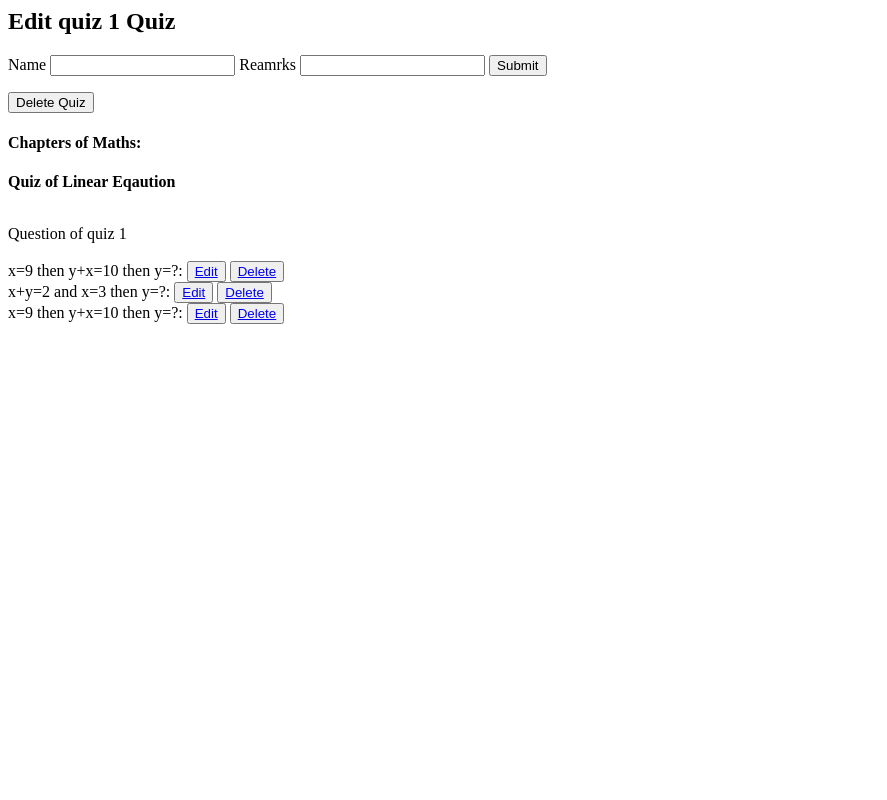
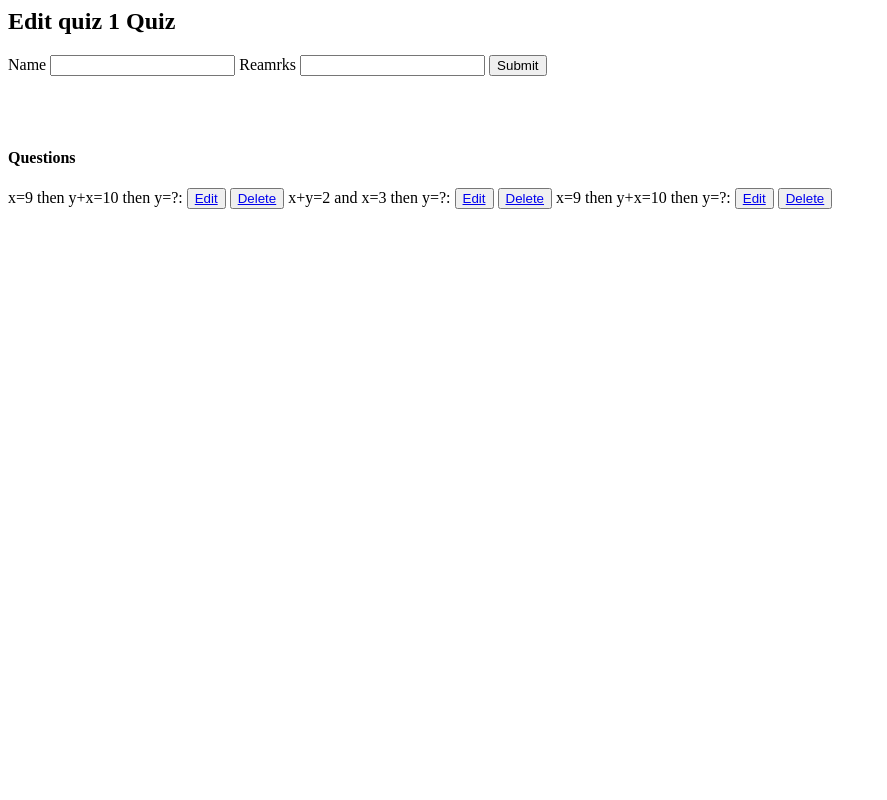
Before and after one commit to akrutipagar/Quiz_App, a Flask app: a page that uses templates/edit_quiz.html in a window 1280 px wide. Shown: the whole page, without its empty margins (0-887 px from the left). Run offline with Flask 3, Linux system fonts and the light colour scheme.

Commit message:
Files pushed

```diff
--- a/app.py
+++ b/app.py
@@ -1,7 +1,6 @@
 from flask import url_for,redirect,render_template,request,Flask,flash,session
 from models import User,Subject,Chapter,Quiz,Question,Score
 from models import db
-from datetime import datetime
 import os
 app=Flask(__name__)
 app.config['SQLALCHEMY_DATABASE_URI']="sqlite:///quiz_app.db"
@@ -246,7 +245,7 @@ def edit_question(quiz_id,subject_id,question_id):
         question.option_4=request.form.get('option_4')
         question.correct_answer=request.form.get('correct_answer')
         db.session.commit()
-        return redirect(url_for('admin_dashboard'))
+        return redirect(url_for('edit_quiz',quiz_id=quiz_id,subject_id=subject_id))
     return render_template('edit_question.html',quiz=quiz,subject=subject,question=question)
 
 
--- a/templates/edit_quiz.html
+++ b/templates/edit_quiz.html
@@ -12,32 +12,23 @@
 
     </form>
 
-    <form action="{{url_for('delete_quiz',quiz_id=quiz.id,subject_id=subject.id)}}" method ="POST">
-        <button type='submit'> Delete Quiz </button>
-    </form>
 
-    <h4>Chapters of {{subject.name}}:</h4>
+    <br><br>
+    <h4>Questions</h4>
    {% if subject.chapter%}
             {% for chap in subject.chapter%}
                 {% if chap.quiz %}
-                <p><b>Quiz of {{chap.name}}</b></p>
                 {% for quizzes in chap.quiz%}
+            {% if quizzes.question%}
+            {%for question in quizzes.question%}
 
-
-            <br>
-            {% if quizzes.question%}
-            Question of {{quizzes.name}}
-            <br><br>
-            {%for question in quizzes.question%}
-            <div class =container>
             {{question.statement}}:
 
             <button><a href ="{{url_for('edit_question',subject_id=subject.id,quiz_id=quizzes.id,question_id=question.id)}}">Edit</a></button> <button><a href="{{url_for('delete_question',question_id=question.id,quiz_id=quizzes.id,subject_id=subject.id)}}">Delete </a></button>
-        </div>
+
             {%endfor%}
-
                {% else %}
-                <p> No quizzes Available</p>
+                <p> No Questions Available</p>
                 {% endif %}
                 {%endfor%}
                 {% endif %}
```
Also changed, not shown: instance/quiz_app.db, 3 other files.
